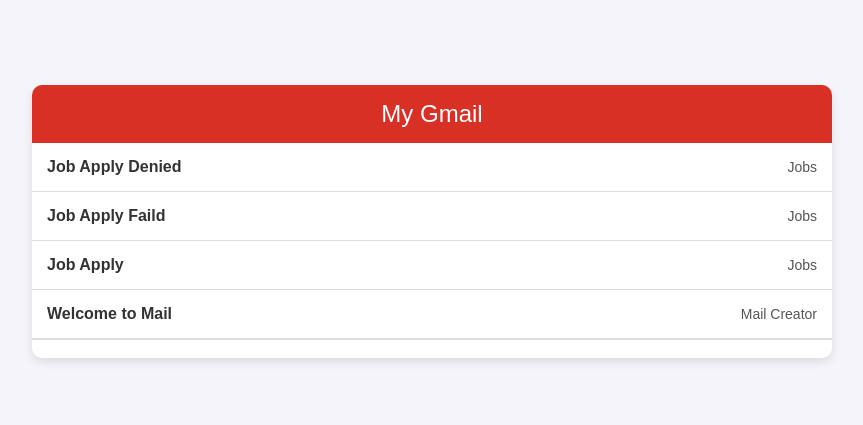
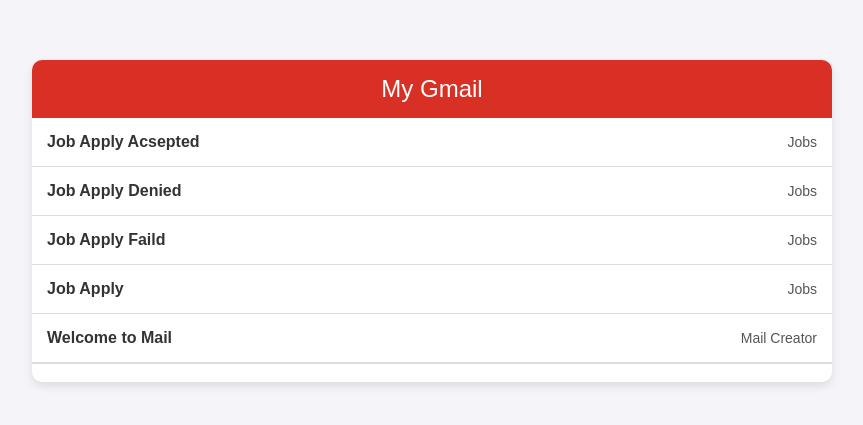
Before and after one commit to MalekPlayzYT/d, a plain HTML site: page email.html in a window 1280 px wide. Shown: the part 179-604 px from the top of the page, without its empty margins (208-1071 px from the left). Drawn offline with Linux system fonts and the light colour scheme.

Commit message:
email.html

```diff
--- a/email.html
+++ b/email.html
@@ -118,6 +118,12 @@
     <script>
         const emails = [
             {
+                id: 5,
+                subject: "Job Apply Acsepted",
+                sender: "Jobs",
+                content: "Hello! Please note that will send you an email when you should clean"
+            },
+            {
                 id: 4,
                 subject: "Job Apply Denied",
                 sender: "Jobs",
```
